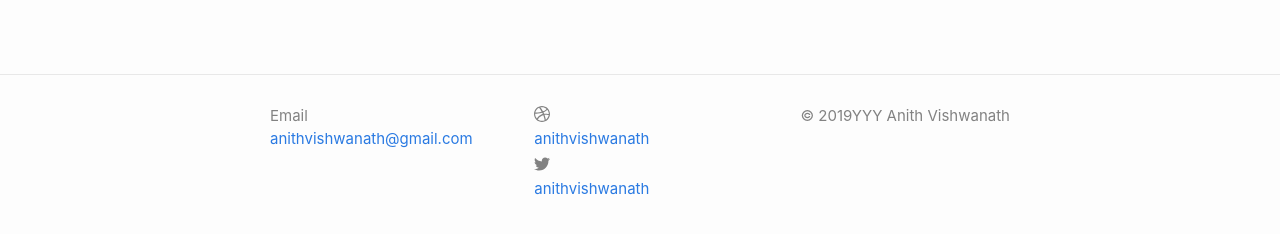
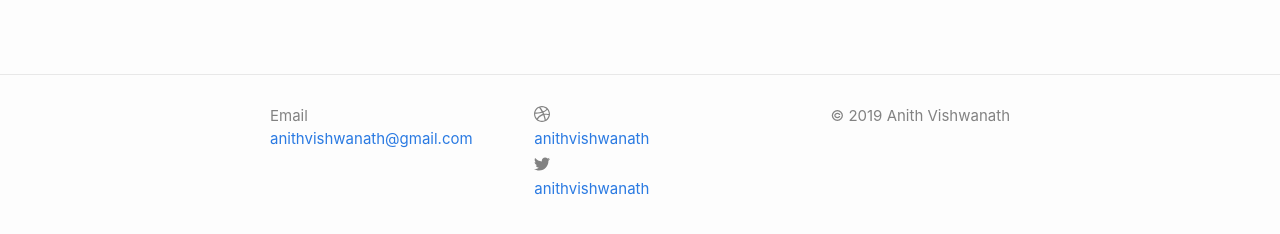
Before and after one commit to anithvishwanath/anithvishwanath.github.io, a Jekyll site: the page built from pages/blog.html, in a window 1280 px wide. Shown: the part 640-874 px from the top of the page. Built offline with Jekyll 4.4.1, drawn with Linux system fonts in a browser that asks for light colours.

Commit message:
Update footer.html

```diff
--- a/_includes/footer.html
+++ b/_includes/footer.html
@@ -22,7 +22,7 @@
       </div>
 
     <div class="footer-col footer-col-3 copy">
-      <p>&copy; {{ site.time | date: '%YYYY' }} {{ site.title | escape }}</p>
+      <p>&copy; {{ site.time | date: '%Y' }} {{ site.title | escape }}</p>
     </div>
   </div>
 
```
